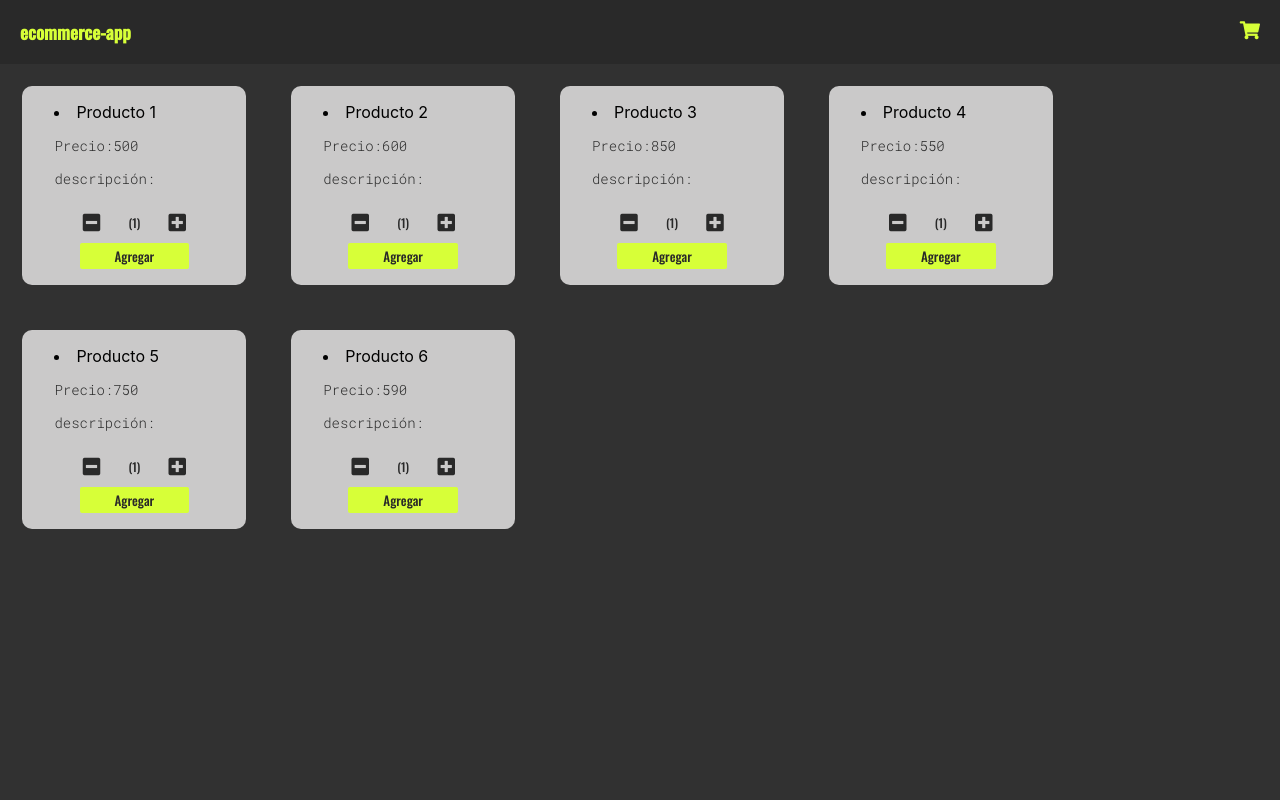
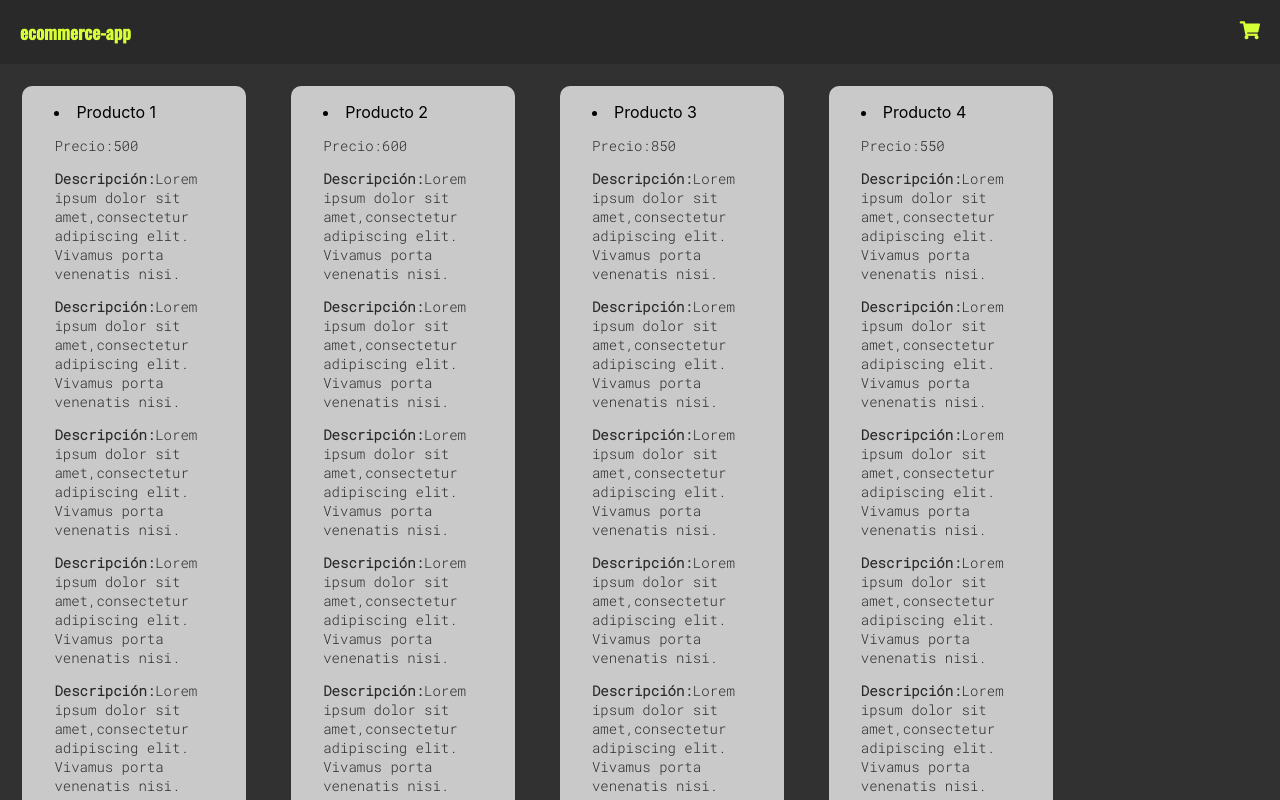
Before and after one commit to julirossia/react-coder, a React (Create React App) app: page / in a window 1280 px wide. Shown: the top 800 px of the page. Built offline with nearby package versions, Linux system fonts and the light colour scheme.

Commit message:
-Entrega 7: Detalle de Producto.

```diff
--- a/src/components/ItemDetail.js
+++ b/src/components/ItemDetail.js
@@ -1,38 +1,61 @@
- import React, { useState, useEffect } from "react";
+ import React, { useState, useEffect, Fragment } from "react";
 import '../App.scss';
 
+function ListDetail(props){
 
+      const contentDetail = props.description.map((description) =>
+      <div >
+          <p><b>Descripción:</b>{description.descrip}</p>
+       </div>
 
+      );
+      const getDescription = ()=>{
+        return new Promise((res,rej)=>{
+    res ([
+      {id: 1, descrip:"Lorem ipsum dolor sit amet,consectetur adipiscing elit. Vivamus porta venenatis nisi."},
+      {id: 2, descrip:"Lorem ipsum dolor sit amet,consectetur adipiscing elit. Vivamus porta venenatis nisi."},
+      {id: 3, descrip:"Lorem ipsum dolor sit amet,consectetur adipiscing elit. Vivamus porta venenatis nisi."},
+      {id: 4, descrip:"Lorem ipsum dolor sit amet,consectetur adipiscing elit. Vivamus porta venenatis nisi."},
+      {id: 5, descrip:"Lorem ipsum dolor sit amet,consectetur adipiscing elit. Vivamus porta venenatis nisi."},
+      {id: 6, descrip:"Lorem ipsum dolor sit amet,consectetur adipiscing elit. Vivamus porta venenatis nisi."}
 
-function ItemDetail() {
-
-    const getDetail = ()=>{
-        return new Promise((res,rej)=>{
-            res([{descrip:"Lorem ipsum dolor sit amet,consectetur adipiscing elit. Vivamus porta venenatis nisi."},
-        {descrip:"Lorem ipsum dolor sit amet,consectetur adipiscing elit. Vivamus porta venenatis nisi."},
-    {descrip:"Lorem ipsum dolor sit amet,consectetur adipiscing elit. Vivamus porta venenatis nisi."},
-    {descrip:"Lorem ipsum dolor sit amet,consectetur adipiscing elit. Vivamus porta venenatis nisi."},
-    {descrip:"Lorem ipsum dolor sit amet,consectetur adipiscing elit. Vivamus porta venenatis nisi."},
-    {descrip:"Lorem ipsum dolor sit amet,consectetur adipiscing elit. Vivamus porta venenatis nisi."}])
+    ].map)
         },3000)
       }
       const [description, setDescription]=useState();
 
       useEffect(()=>{
-        console.log("detalle");
+        console.log("Detalle de Producto");
 
 
-        getDetail().then(res=>{
+        getDescription().then(res=>{
             setDescription(description)
              console.log(res)
 
         },[])
     })
     return (
+        <>
+          {contentDetail}
+
+                  </>
+      );
+}
+const description = [
+    {id: 1, descrip:"Lorem ipsum dolor sit amet,consectetur adipiscing elit. Vivamus porta venenatis nisi."},
+    {id: 2, descrip:"Lorem ipsum dolor sit amet,consectetur adipiscing elit. Vivamus porta venenatis nisi."},
+    {id: 3, descrip:"Lorem ipsum dolor sit amet,consectetur adipiscing elit. Vivamus porta venenatis nisi."},
+    {id: 4, descrip:"Lorem ipsum dolor sit amet,consectetur adipiscing elit. Vivamus porta venenatis nisi."},
+    {id: 5, descrip:"Lorem ipsum dolor sit amet,consectetur adipiscing elit. Vivamus porta venenatis nisi."},
+    {id: 6, descrip:"Lorem ipsum dolor sit amet,consectetur adipiscing elit. Vivamus porta venenatis nisi."}
+]
+
+
+function ItemDetail() {
+
+   return (
         <div>
-            <p>
-            descripción:{description}
-            </p>
+            <ListDetail description={description}/>
 
         </div>
 
--- a/src/components/ItemListContainer.js
+++ b/src/components/ItemListContainer.js
@@ -4,22 +4,16 @@ import ItemCount from './ItemCount';
 import ItemDetail from "./ItemDetail";
 
 function List(props) {
-  const contentList = (
-    <main className="card-container">
-      {props.item.map((item) =>
-        <Fragment key={item.id}/>
 
-          )}
-    </main>
-  );
-
-  const contentCard = props.item.map((item) =>
+      const contentCard = props.item.map((item) =>
+      <main className="card-container">
   <div className="cards" key={item.id}>
       <li>{item.productName}</li>
       <p>Precio:{item.precio}</p>
 <ItemDetail/>
 <ItemCount/>
     </div>
+      </main>
 
   );
   const getItem = ()=>{
@@ -51,8 +45,7 @@ res ([
 
   return (
     <div>
-      {contentList}
-      {contentCard}
+    {contentCard}
 
     </div>
   );
```
Lines whose indentation alone changed are shown as unchanged.
